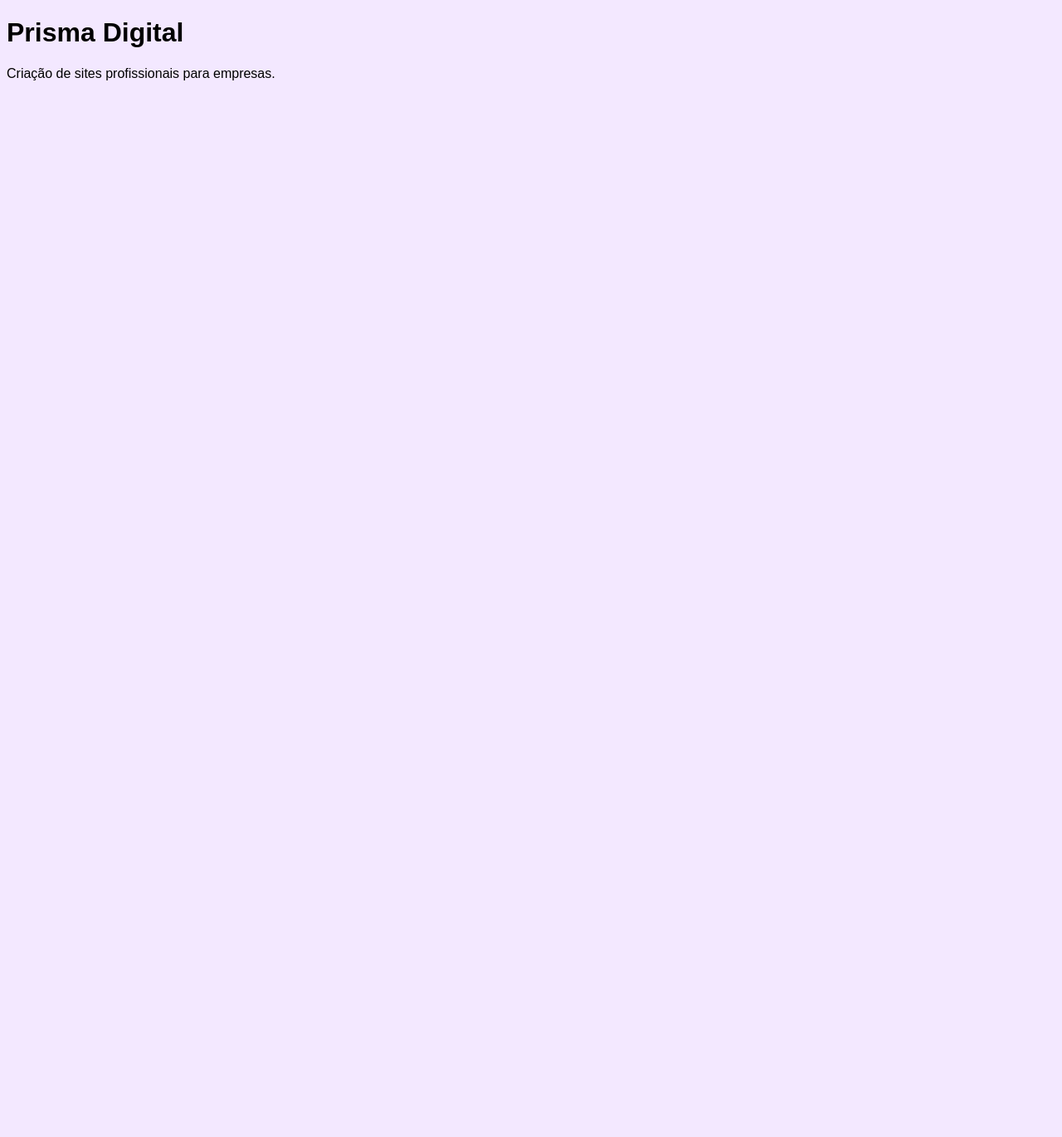
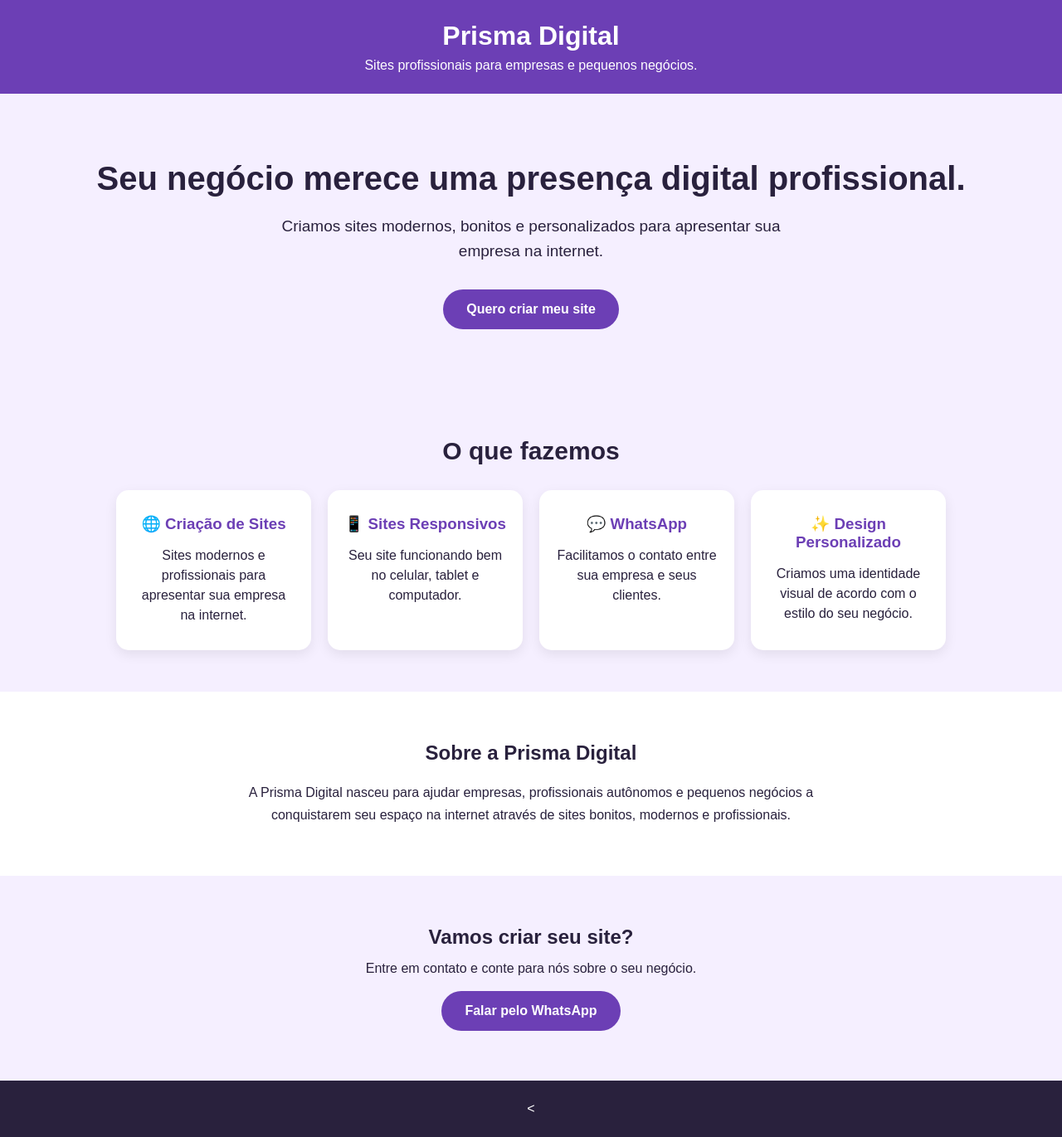
Before and after one commit to guedespri23/prisma-digital, a plain HTML site: page index.html in a window 1280 px wide. Shown: the whole page at 83% size. Before the commit the page ends 800 px from the top, so only its background shows below. Drawn offline with Linux system fonts and the light colour scheme.

Commit message:
Revamp index.html for professional website layout
Updated the HTML structure and styling for a professional website. Added sections for services, about, and contact, with improved layout and design.

```diff
--- a/index.html
+++ b/index.html
@@ -3,17 +3,217 @@
 <head>
     <meta charset="UTF-8">
     <meta name="viewport" content="width=device-width, initial-scale=1.0">
-    <title>Prisma Digital</title>
+
+    <title>Prisma Digital | Criação de Sites Profissionais</title>
+
+    <style>
+        * {
+            margin: 0;
+            padding: 0;
+            box-sizing: border-box;
+        }
+
+        body {
+            font-family: Arial, sans-serif;
+            background: #f5efff;
+            color: #29213d;
+        }
+
+        header {
+            background: #6c3fb5;
+            color: white;
+            padding: 25px;
+            text-align: center;
+        }
+
+        header h1 {
+            font-size: 32px;
+            margin-bottom: 8px;
+        }
+
+        header p {
+            font-size: 16px;
+        }
+
+        .hero {
+            text-align: center;
+            padding: 80px 20px;
+        }
+
+        .hero h2 {
+            font-size: 40px;
+            margin-bottom: 20px;
+        }
+
+        .hero p {
+            font-size: 19px;
+            max-width: 650px;
+            margin: 0 auto 30px;
+            line-height: 1.6;
+        }
+
+        .botao {
+            display: inline-block;
+            background: #6c3fb5;
+            color: white;
+            padding: 15px 28px;
+            border-radius: 30px;
+            text-decoration: none;
+            font-weight: bold;
+        }
+
+        .servicos {
+            padding: 50px 20px;
+            text-align: center;
+        }
+
+        .servicos h2 {
+            font-size: 30px;
+            margin-bottom: 30px;
+        }
+
+        .cards {
+            display: grid;
+            grid-template-columns: repeat(auto-fit, minmax(220px, 1fr));
+            gap: 20px;
+            max-width: 1000px;
+            margin: auto;
+        }
+
+        .card {
+            background: white;
+            padding: 30px 20px;
+            border-radius: 15px;
+            box-shadow: 0 5px 15px rgba(0,0,0,0.08);
+        }
+
+        .card h3 {
+            margin-bottom: 15px;
+            color: #6c3fb5;
+        }
+
+        .card p {
+            line-height: 1.5;
+        }
+
+        .sobre {
+            background: white;
+            padding: 60px 20px;
+            text-align: center;
+        }
+
+        .sobre h2 {
+            margin-bottom: 20px;
+        }
+
+        .sobre p {
+            max-width: 700px;
+            margin: auto;
+            line-height: 1.7;
+        }
+
+        .contato {
+            text-align: center;
+            padding: 60px 20px;
+        }
+
+        .contato h2 {
+            margin-bottom: 15px;
+        }
+
+        footer {
+            background: #29213d;
+            color: white;
+            text-align: center;
+            padding: 25px;
+        }
+    </style>
 </head>
-<body><style>
-    body {
-        background-color: #f3e8ff;
-        font-family: Arial, sans-serif;
-    }
-</style>
 
-    <h1>Prisma Digital</h1>
-    <p>Criação de sites profissionais para empresas.</p>
+<body>
 
-</body>
-</html>
+    <header>
+        <h1>Prisma Digital</h1>
+        <p>Sites profissionais para empresas e pequenos negócios.</p>
+    </header>
+
+    <section class="hero">
+        <h2>Seu negócio merece uma presença digital profissional.</h2>
+
+        <p>
+            Criamos sites modernos, bonitos e personalizados
+            para apresentar sua empresa na internet.
+        </p>
+
+        <a class="botao" href="#contato">
+            Quero criar meu site
+        </a>
+    </section>
+
+    <section class="servicos">
+        <h2>O que fazemos</h2>
+
+        <div class="cards">
+
+            <div class="card">
+                <h3>🌐 Criação de Sites</h3>
+                <p>
+                    Sites modernos e profissionais para apresentar
+                    sua empresa na internet.
+                </p>
+            </div>
+
+            <div class="card">
+                <h3>📱 Sites Responsivos</h3>
+                <p>
+                    Seu site funcionando bem no celular,
+                    tablet e computador.
+                </p>
+            </div>
+
+            <div class="card">
+                <h3>💬 WhatsApp</h3>
+                <p>
+                    Facilitamos o contato entre sua empresa
+                    e seus clientes.
+                </p>
+            </div>
+
+            <div class="card">
+                <h3>✨ Design Personalizado</h3>
+                <p>
+                    Criamos uma identidade visual de acordo
+                    com o estilo do seu negócio.
+                </p>
+            </div>
+
+        </div>
+    </section>
+
+    <section class="sobre">
+        <h2>Sobre a Prisma Digital</h2>
+
+        <p>
+            A Prisma Digital nasceu para ajudar empresas,
+            profissionais autônomos e pequenos negócios a
+            conquistarem seu espaço na internet através
+            de sites bonitos, modernos e profissionais.
+        </p>
+    </section>
+
+    <section class="contato" id="contato">
+        <h2>Vamos criar seu site?</h2>
+
+        <p>
+            Entre em contato e conte para nós sobre o seu negócio.
+        </p>
+
+        <br>
+
+        <a class="botao" href="#">
+            Falar pelo WhatsApp
+        </a>
+    </section>
+
+    <footer>
+        <
```
